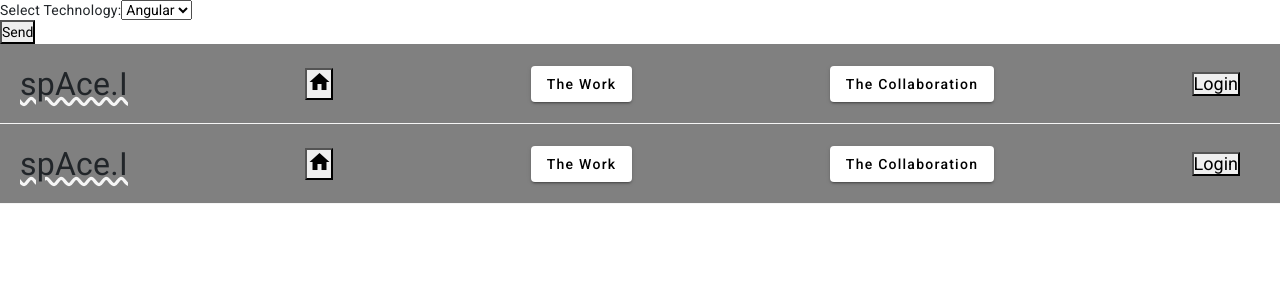
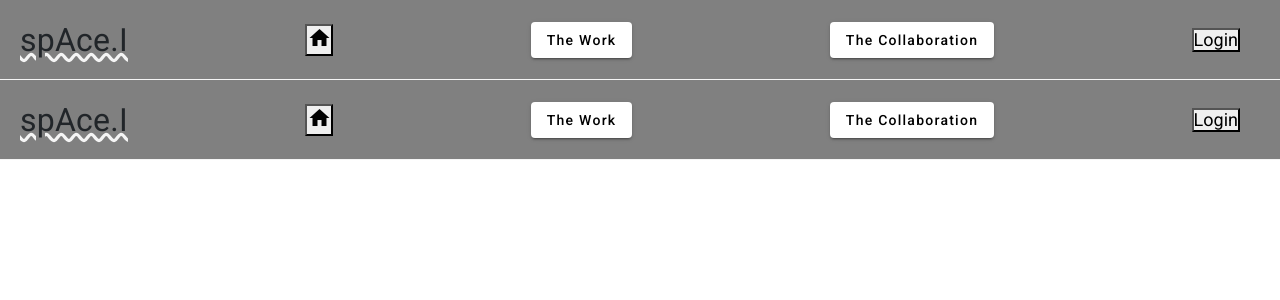
Before and after one commit to chanduvarmak/spAce.I-SPA, an Angular app: page /header in a window 1280 px wide. Shown: the top 300 px of the page. Built offline with nearby package versions, Linux system fonts and the light colour scheme.

Commit message:
testing crud component

```diff
--- a/src/app/app.component.html
+++ b/src/app/app.component.html
@@ -2,7 +2,7 @@
 <!-- <app-home></app-home> -->
 <!-- <app-login></app-login> -->
 <!-- <app-the-work></app-the-work> -->
-<app-crud></app-crud>
+<!-- <app-crud></app-crud> -->
 <app-header></app-header>
 <!-- <link rel="stylesheet" href="./app.component.css" />
 
```
